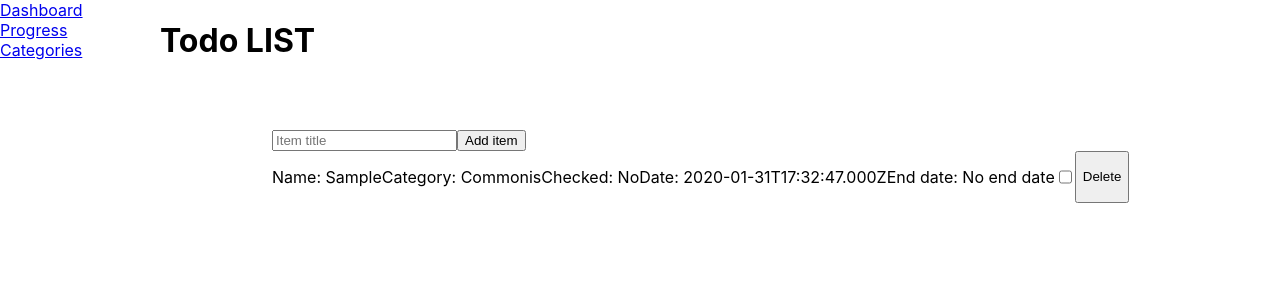
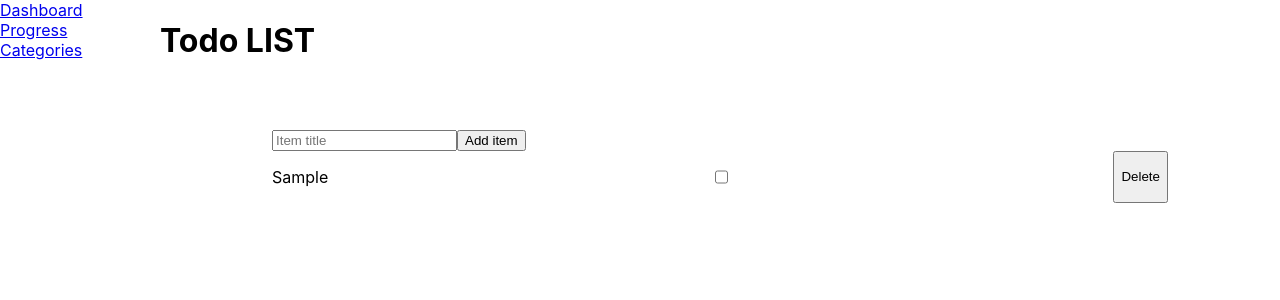
Before and after one commit to An1mus/merntodo, a React (Create React App) app: page / in a window 1280 px wide. Both pictures are taken after typing "Sample" into the empty fields and a click on the button "Add item". Shown: the top 300 px of the page. Built offline with nearby package versions, Linux system fonts and the light colour scheme.

Commit message:
Simplified version

```diff
--- a/src/components/Todo/List/ListItem/index.tsx
+++ b/src/components/Todo/List/ListItem/index.tsx
@@ -10,6 +10,8 @@ interface Props {
 
 const ListItemContainer = styled.div`
     display: flex;
+    justify-content: space-between;
+    width: 100%;
 `;
 
 const ListItem = ({onDelete, updateTodo, item}: Props) => {
@@ -31,16 +33,16 @@ const ListItem = ({onDelete, updateTodo, item}: Props) => {
 
     return (
         <ListItemContainer>
-            <p>Name: {name}</p>
+            <p>{name}</p>
             {/*<textarea
                 placeholder={'Item description'}
                 onChange={(e) => updateDescription(e.target.value)}
                 value={description}
-            />*/}
+            />
             <p>Category: {category.name}</p>
             <p>isChecked: {isChecked ? 'Yes' : 'No'}</p>
             <p>Date: {new Date(date).toISOString()}</p>
-            <p>End date: {endDate ? new Date(endDate).toISOString() : 'No end date'}</p>
+            <p>End date: {endDate ? new Date(endDate).toISOString() : 'No end date'}</p>*/}
             <input type='checkbox' defaultChecked={isChecked} onChange={() => checkItem()} />
             <button onClick={() => onDelete(item.id)}>Delete</button>
         </ListItemContainer>
```
